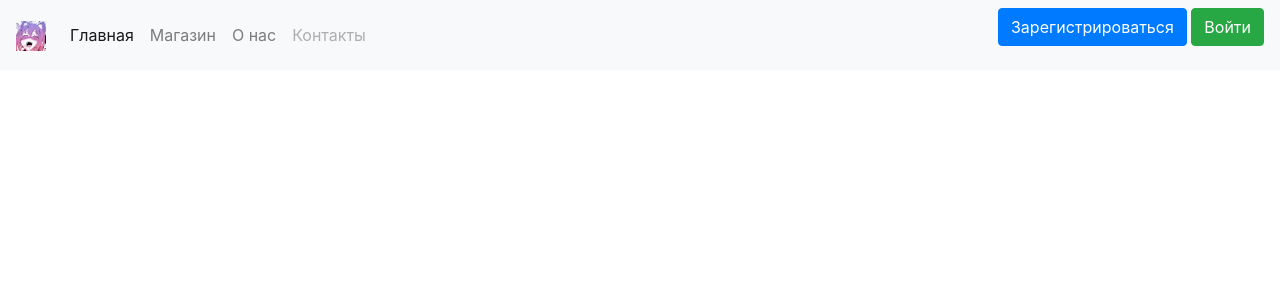
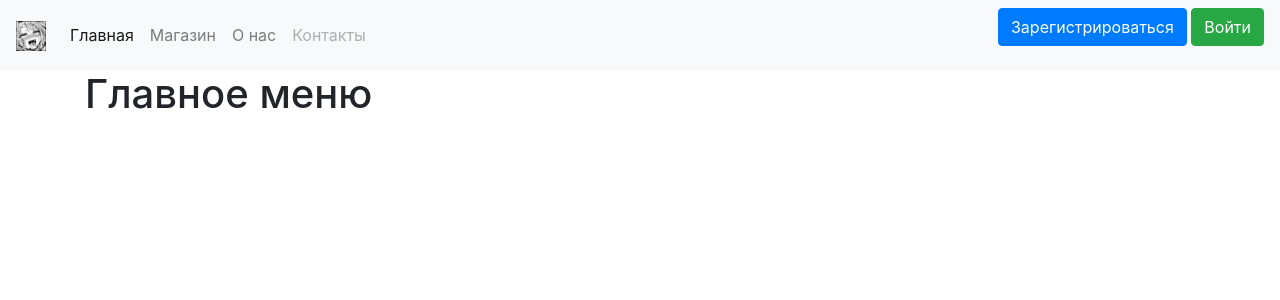
Before and after one commit to Joleg1c-c/dark_deep_place, a Flask app: page / in a window 1280 px wide. Shown: the top 300 px of the page. Run offline with Flask 2, Linux system fonts and the light colour scheme; some libraries are stand-ins or nearby versions.

Commit message:
standartV1.3.1 доработка главного меню

```diff
--- a/main.py
+++ b/main.py
@@ -19,7 +19,7 @@ login_manager.init_app(app)
 
 @app.route("/")
 def main_page():
-    return render_template('base.html', title="Главня страница")
+    return render_template('main_page.html', title="Главня страница")
 
 
 @app.route("/shop")
--- a/templates/base.html
+++ b/templates/base.html
@@ -13,7 +13,7 @@
 <header>
     <nav class="navbar navbar-expand-lg navbar-light bg-light">
     <a class="navbar-brand" href="#">
-        <img src="/static/img/DELETE.jpg" width="30" height="30" alt="">
+        <img src="/static/img/DO_NOT_DELETE.jpg" width="30" height="30" alt="">
     </a>
     <div class="collapse navbar-collapse">
         <div class="navbar-nav">
--- a/templates/main_page.html
+++ b/templates/main_page.html
@@ -1,5 +1,5 @@
 {% extends "base.html" %}
 
 {% block content %}
-
+<h1>Главное меню</h1>
 {% endblock %}
```
Also changed, not shown: static/img/DELETE.jpg (deleted), static/img/DO_NOT_DELETE.jpg (added).
